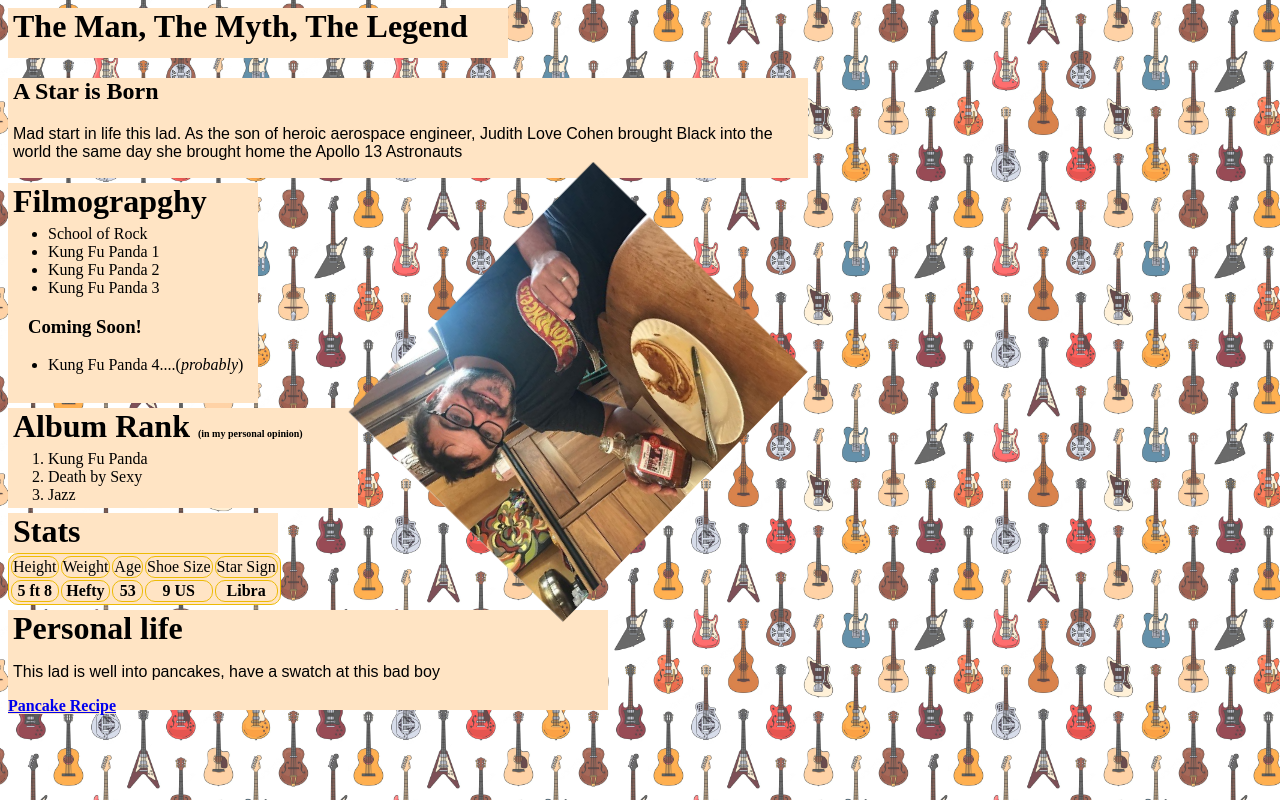
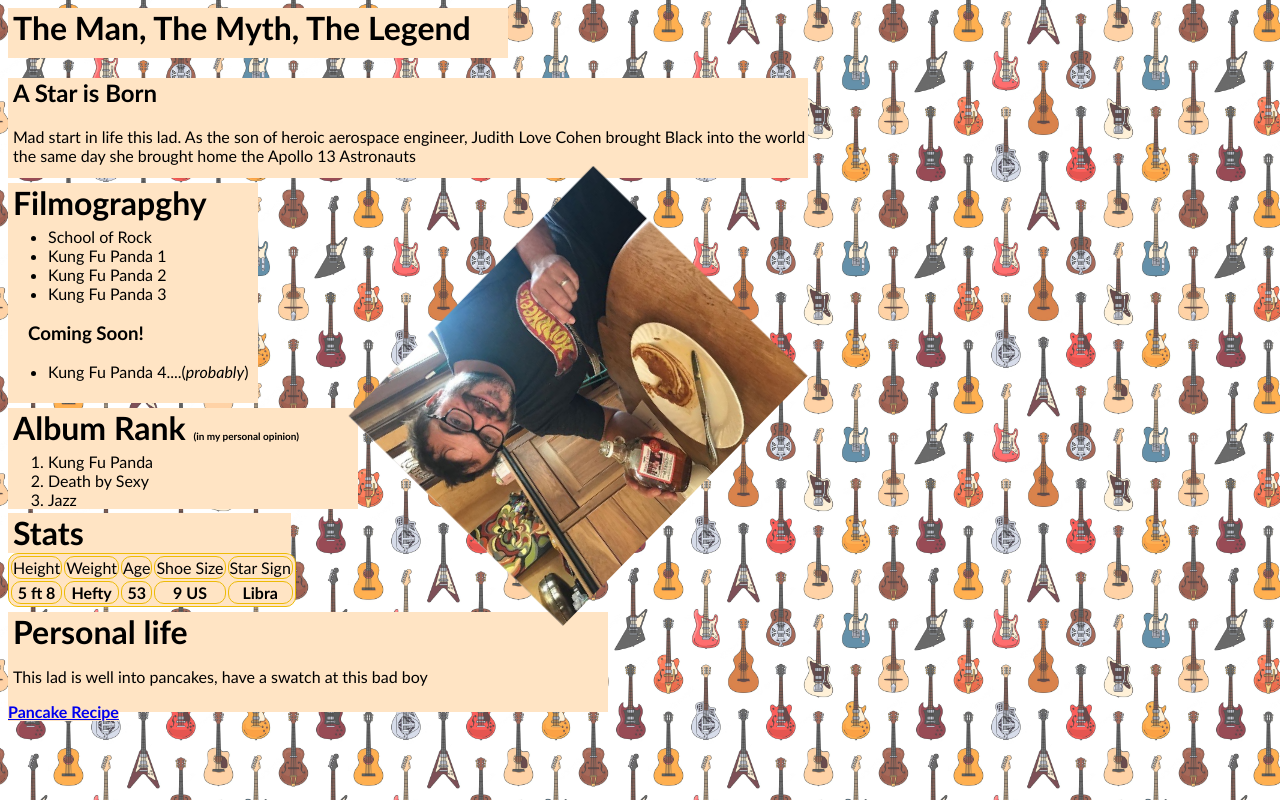
Before and after one commit to Ciara-Shields/mywebpage, a plain HTML site: page index.html in a window 1280 px wide. Drawn offline with Linux system fonts and the light colour scheme.

Commit message:
font change

```diff
--- a/mywebpage.css
+++ b/mywebpage.css
@@ -1,6 +1,7 @@
 body {
   background-image: url(seamless-guitar.jpeg);
   background-size: 300px;
+  font-family: "Trebuchet MS";
 }
 
 h1 {
@@ -34,7 +35,7 @@ h1 {
 
 .box5 {
   background-color: bisque;
-  width: 270px;
+  width: 283px;
   height: 40px;
 }
 
@@ -62,7 +63,6 @@ p {
   background-size: contain;
   color: rgb(0, 0, 0);
   margin-left: 5px;
-  font-family: sans-serif;
 }
 
 table,
```
